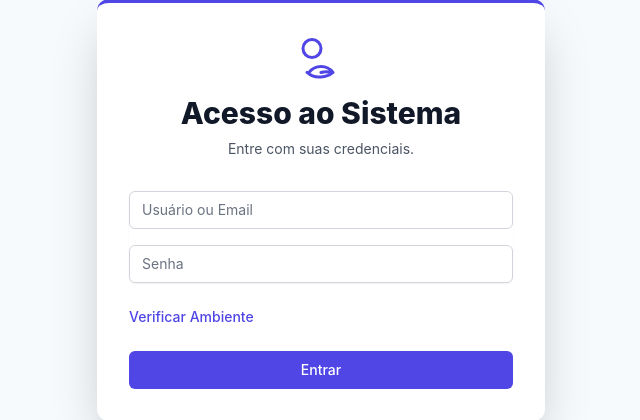
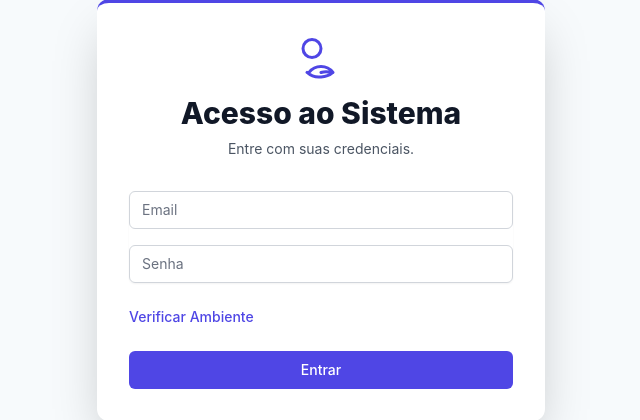
Before and after one commit to klebmatrix/sysdigital, a Flask app: page /login in a window 1280 px wide. Shown: the part 190-610 px from the top of the page, without its empty margins (319-959 px from the left). Run offline with Flask 3, Linux system fonts and the light colour scheme; some libraries are stand-ins or nearby versions.

Commit message:
Update placeholder for email input field

```diff
--- a/templates/login_uni.html
+++ b/templates/login_uni.html
@@ -28,9 +28,9 @@
             <div class="rounded-md shadow-sm space-y-4">
                 <div>
                     <label for="username" class="sr-only">Usuário</label>
-                    <input id="username" name="username" type="text" autocomplete="username" required
+                    <input id="email" name="email" type="email" autocomplete="email" required
                            class="appearance-none relative block w-full px-3 py-2 border border-gray-300 placeholder-gray-500 text-gray-900 rounded-md focus:outline-none focus:ring-indigo-500 focus:border-indigo-500 sm:text-sm"
-                           placeholder="Usuário ou Email">
+                           placeholder="Email">
                 </div>
                 <div>
                     <label for="password" class="sr-only">Senha</label>
```
